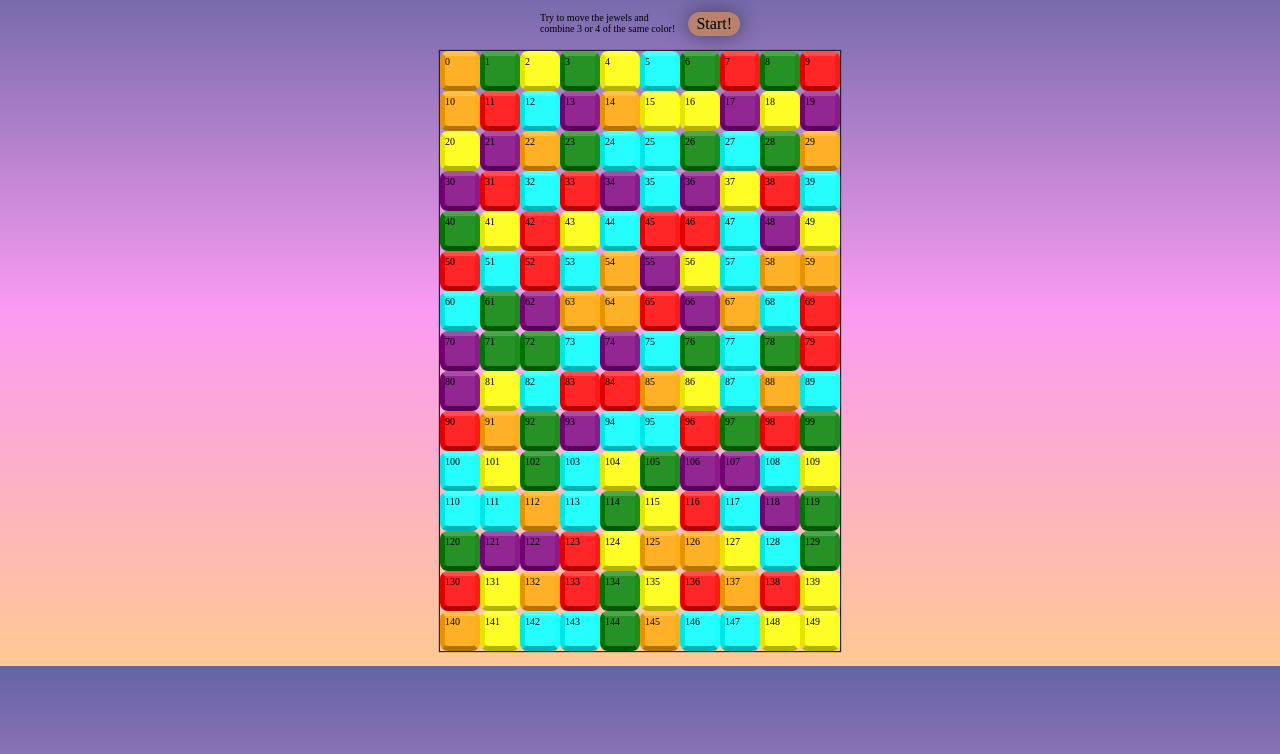
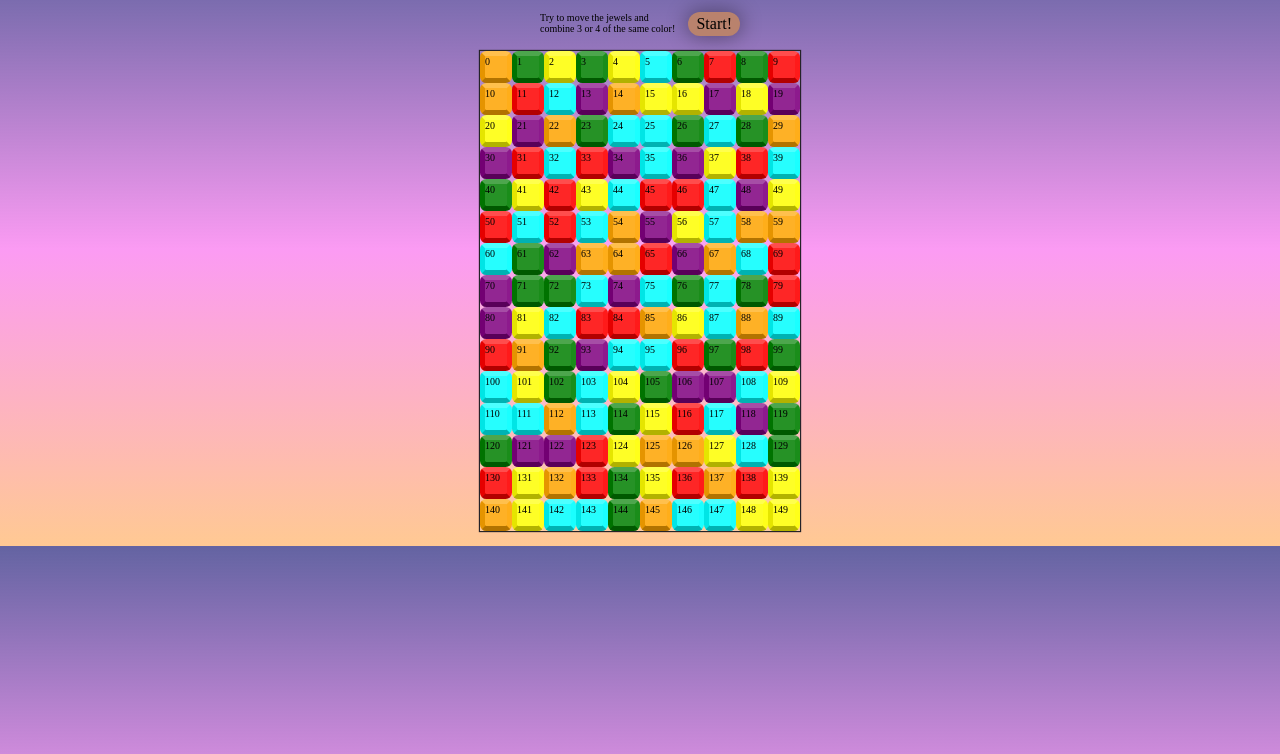
Before and after one commit to Espar-RodBar/JS-Jewels, a plain HTML site: page index.html in a window 1280 px wide. Shown: the part 46-800 px from the top of the page. Drawn offline with Linux system fonts and the light colour scheme.

Commit message:
Reduced the size grid and jewels  20% for better compatibility cells

```diff
--- a/style.css
+++ b/style.css
@@ -56,8 +56,8 @@ header {
   flex-wrap: wrap;
 
   background-color: rgba(245, 245, 220, 0.1);
-  width: 40rem;
-  height: 60rem;
+  width: 32rem;
+  height: 48rem;
 
   box-shadow: 0 0 1px 1px rgb(37, 35, 41);
 }
@@ -71,6 +71,6 @@ header {
   box-shadow: inset 2px -2px 10px 20px rgba(250, 250, 250, 0.152);
 
   border-radius: 20%;
-  width: 4rem;
-  height: 4rem;
+  width: 3.2rem;
+  height: 3.2rem;
 }
```
